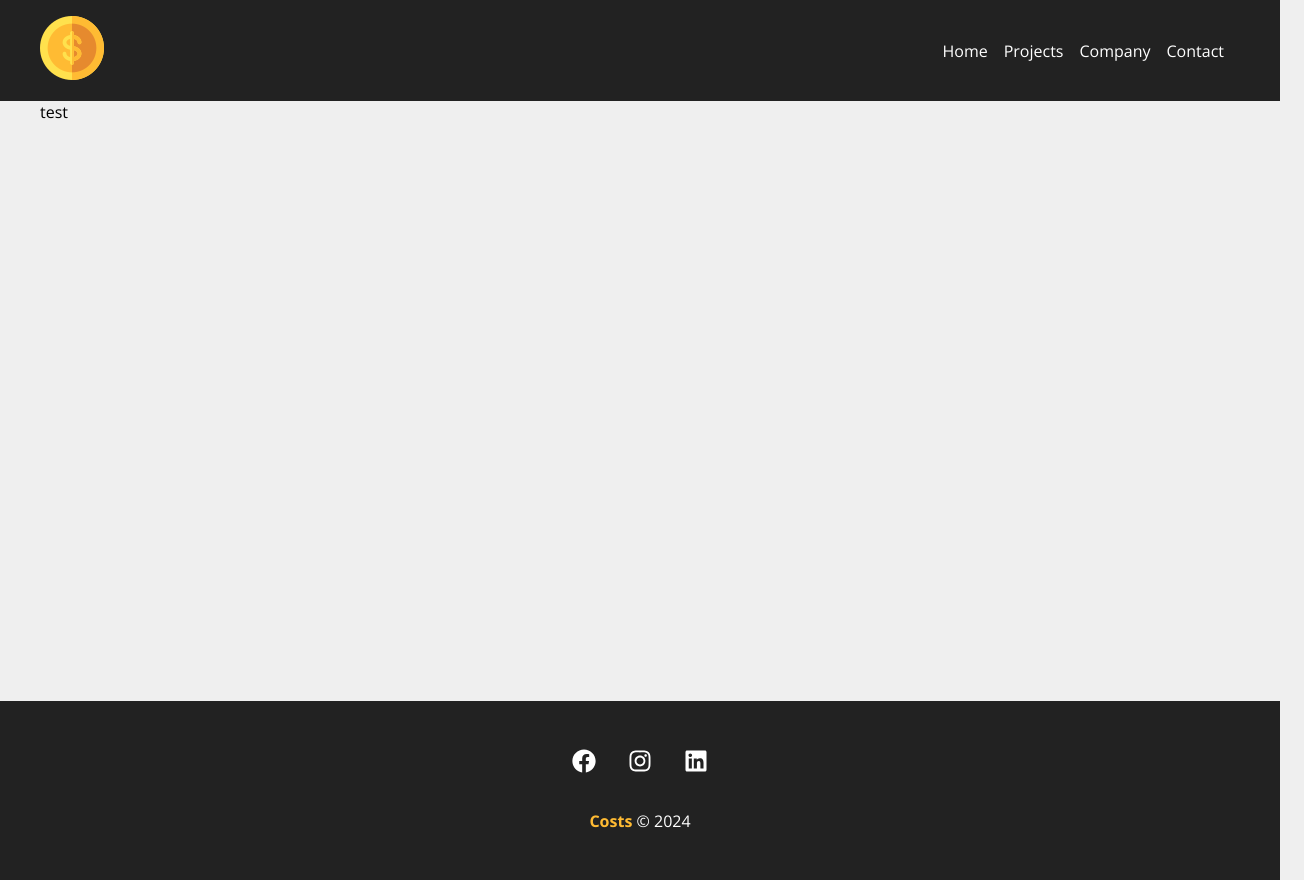
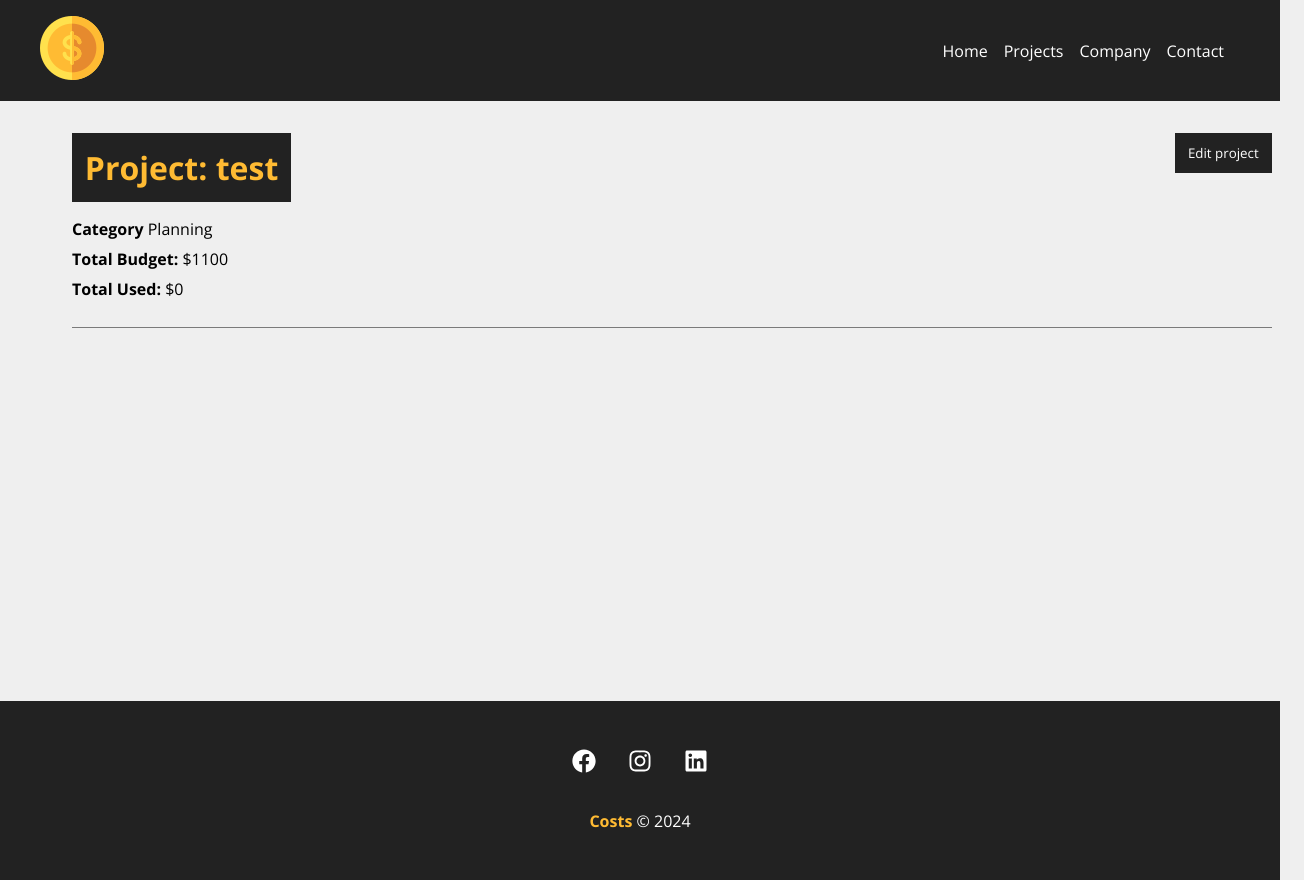
Before and after one commit to lucasdonascimentoo/project-management, a React (Create React App) app in the folder react2/costs/: page /project/0cc4 in a window 1280 px wide. Shown: the whole page, 1304 px wide, since content can reach past the window. Built offline with nearby package versions, Linux system fonts and the light colour scheme; data requests are answered from the project's data file; the HTML template or start-up script is replaced by a standard one.

Commit message:
displaying details of the project

```diff
--- a/react2/costs/src/components/pages/Project.js
+++ b/react2/costs/src/components/pages/Project.js
@@ -3,10 +3,14 @@
 import {useParams} from 'react-router-dom'
 import {useState, useEffect} from 'react'
 
+import Loading from '../layout/Loading'
+import Container from '../layout/Container'
+
 function Project(){
     const {id} = useParams()
 
     const [project, setProject] = useState([])
+    const [showProjectForm, setShowProjectForm] = useState(false)
 
     useEffect(() => {
 
@@ -23,7 +27,45 @@
         .catch((err) => console.log)
     }, [id])
 
-    return <p>{project.name}</p>
+    function toggleProjectForm(){
+        setShowProjectForm(!showProjectForm)
+    }
+
+    return (
+        <>
+            {project.name ? (
+                <div className={styles.project_details}>
+                    <Container customClass="column">
+                        <div className={styles.details_container}>
+                            <h1>Project: {project.name}</h1>
+                            <button className={styles.btn} onClick={toggleProjectForm}>
+                                {!showProjectForm ? 'Edit project' : 'Close'}
+                            </button>
+                            {!showProjectForm ? (
+                                <div className={styles.project_info}>
+                                    <p>
+                                        <span>Category</span> {project.category.name}
+                                    </p>
+                                    <p>
+                                        <span>Total Budget:</span> ${project.budget}
+                                    </p>
+                                    <p>
+                                        <span>Total Used:</span> ${project.cost}
+                                    </p>
+                                </div>
+                            ) : (
+                                <div className={styles.project_info}>
+                                    <p>form</p>
+                                </div>
+                            )}
+                        </div>
+                    </Container>
+                </div>
+            ) : (
+                <Loading/>
+            )}
+        </>
+    )
 }
 
 export default Project
--- a/react2/costs/src/components/pages/Project.module.css
+++ b/react2/costs/src/components/pages/Project.module.css
@@ -0,0 +1,48 @@
+.project_details{
+    padding:2em;
+}
+
+.project_details h1,
+.project_details h2,
+.project_details p{
+    margin-bottom: 0.5em;
+}
+
+.project_details h1{
+    background-color: #222;
+    color: #ffbb33;
+    padding: 0.4em;
+}
+
+.project_details span{
+    font-weight: bold;
+}
+
+.details_container,
+.service_form_container {
+    border-bottom: 1px solid #7a7a7a;
+    margin-bottom: 1.2em;
+    padding-bottom: 1.2em;
+    display: flex;
+    justify-content: space-between;
+    flex-wrap: wrap;
+}
+
+.btn{
+    background-color: #222;
+    color: #fff;
+    padding: 0.5em 1em;
+    text-decoration: none;
+    transition: 0.5s;
+    cursor: pointer;
+    max-height: 40px;
+    border: none;
+}
+
+.btn:hover{
+    color: #ffbb33;
+}
+
+.project_info{
+    width: 100%;
+}
```
